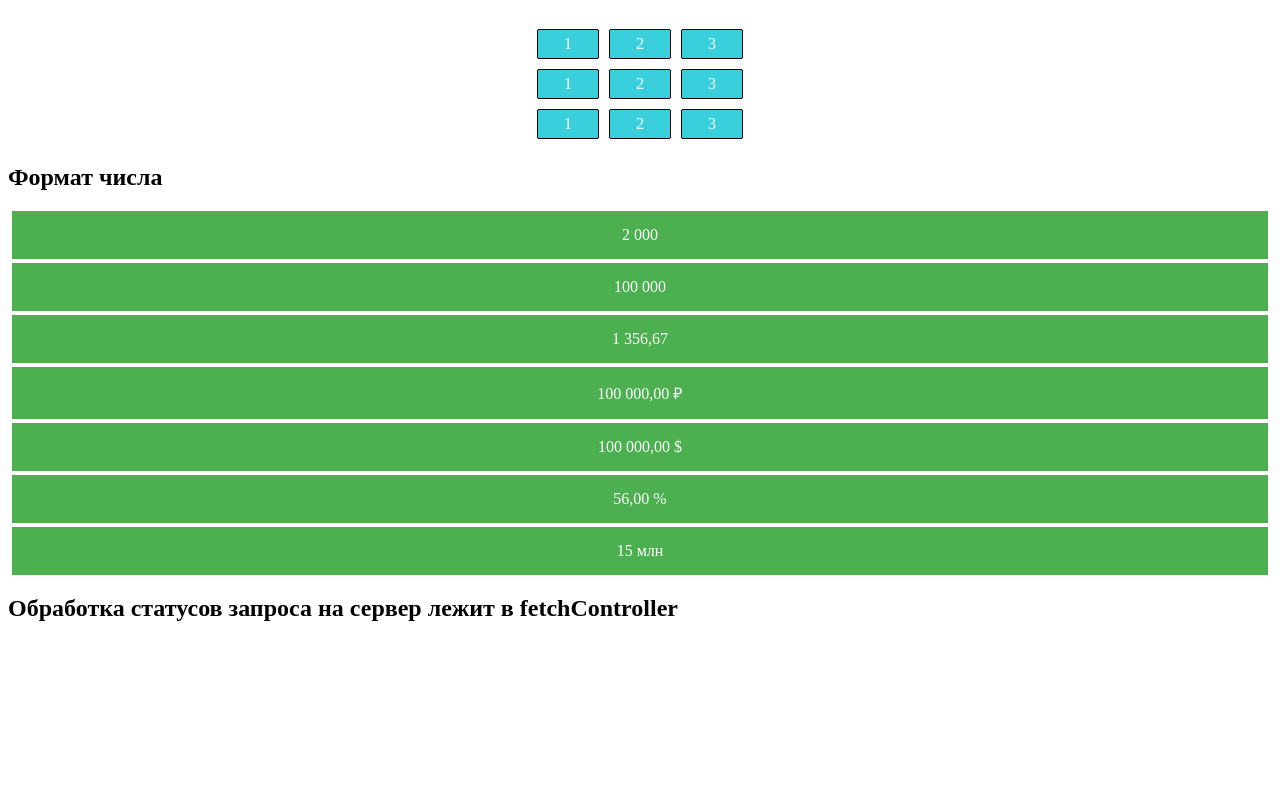
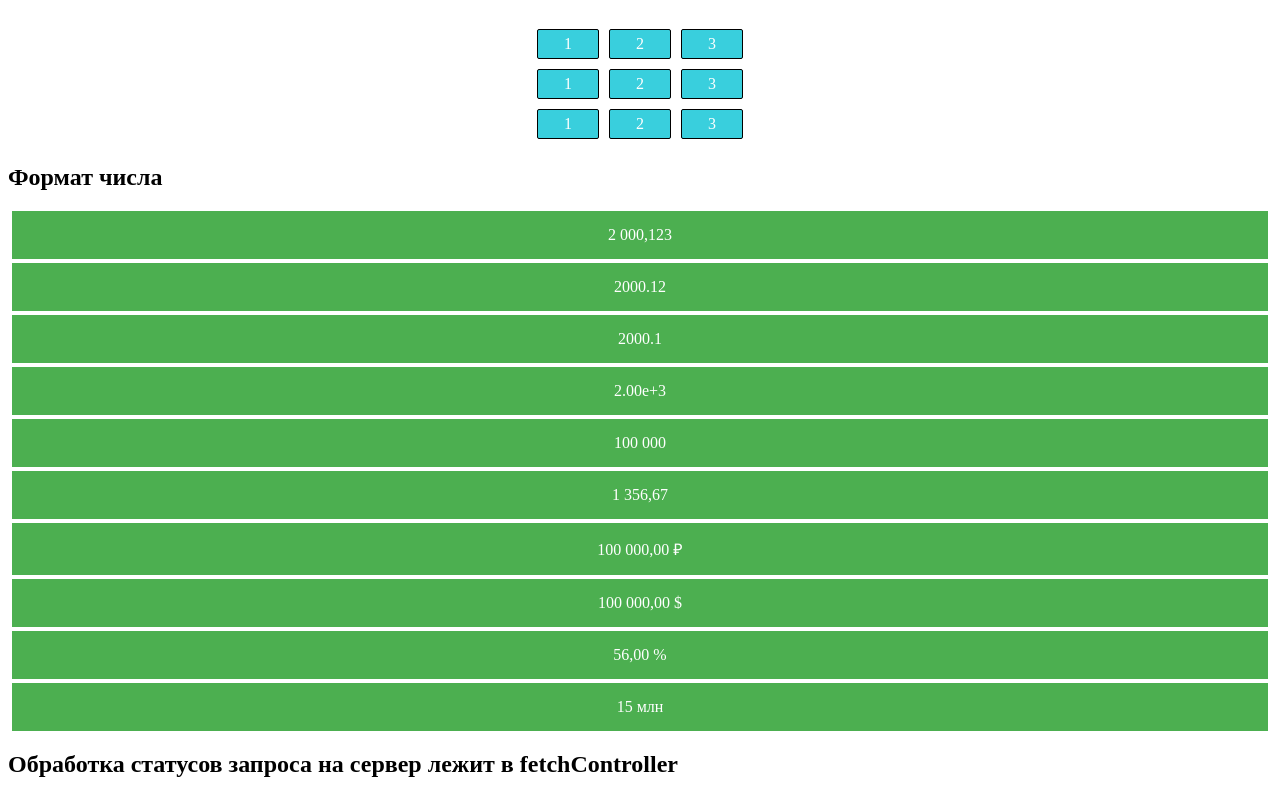
Before and after one commit to StepanBugaevskii/PracticeAstral, a React (Vite) app: page / in a window 1280 px wide. Shown: the part 879-1677 px from the top of the page. Before the commit the page ends 1521 px from the top, so only its background shows below. Built offline with nearby package versions, Linux system fonts and the light colour scheme.

Commit message:
Добавил кейс с примера, добавил find

```diff
--- /dev/null
+++ b/src/Mas/hooks/useMassiveActions.ts
@@ -0,0 +1,3 @@
+export const useMassiveActions = (items: number[], itemToSearch: number) => {
+    return items.find((item) => item === itemToSearch);
+}
--- a/src/numberFormater/FormatNumber.tsx
+++ b/src/numberFormater/FormatNumber.tsx
@@ -2,10 +2,13 @@ import { useNumberFormat } from "./hooks/useFormatNumber";
 import "./style.css";
 
 export const FormatNumber = () => {
-	const number = 2000;
+	const number = 2000.1234;
 	return (
 		<>
 			<div className="block-formated">{number.toLocaleString("ru-RU")}</div>
+			<div className="block-formated">{number.toFixed(2)}</div>
+			<div className="block-formated">{number.toPrecision(5)}</div>
+			<div className="block-formated">{number.toExponential(2)}</div>
 			<div className="block-formated">{useNumberFormat(100000)}</div>
             <div className="block-formated">{useNumberFormat(1356.67)}</div>
 			<div className="block-formated">
```
